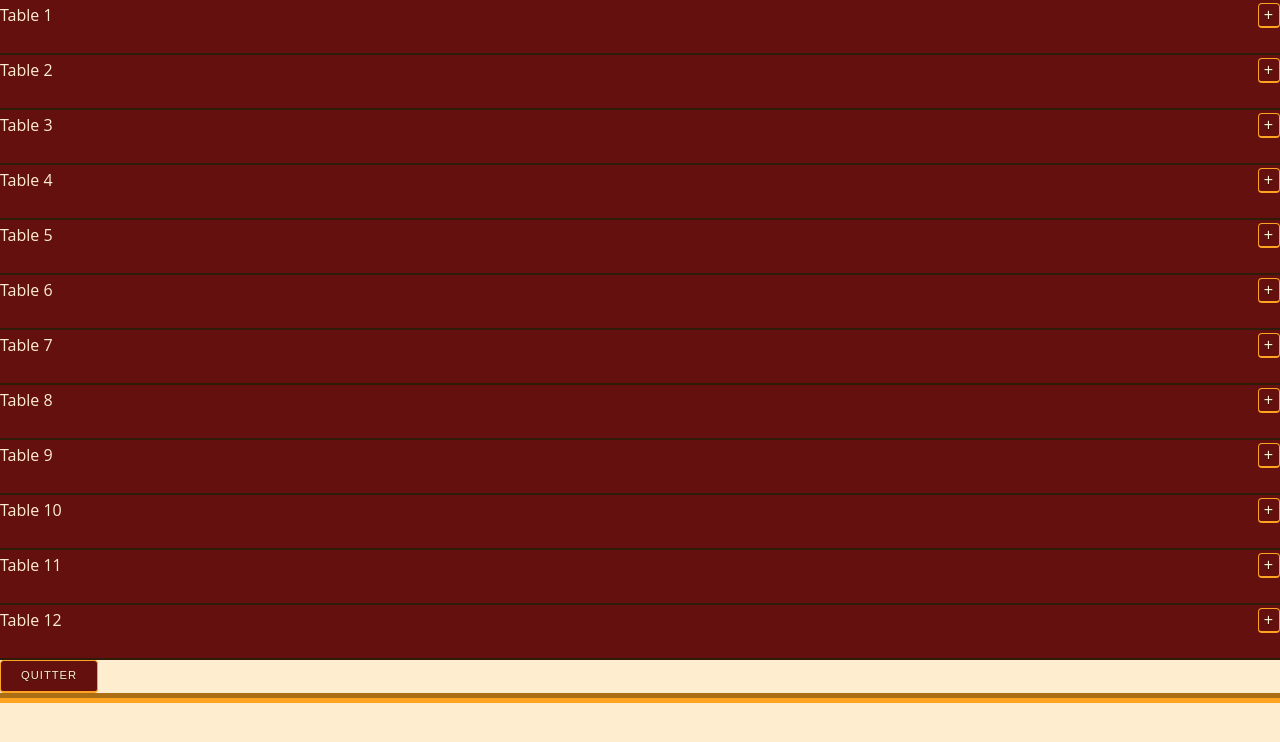
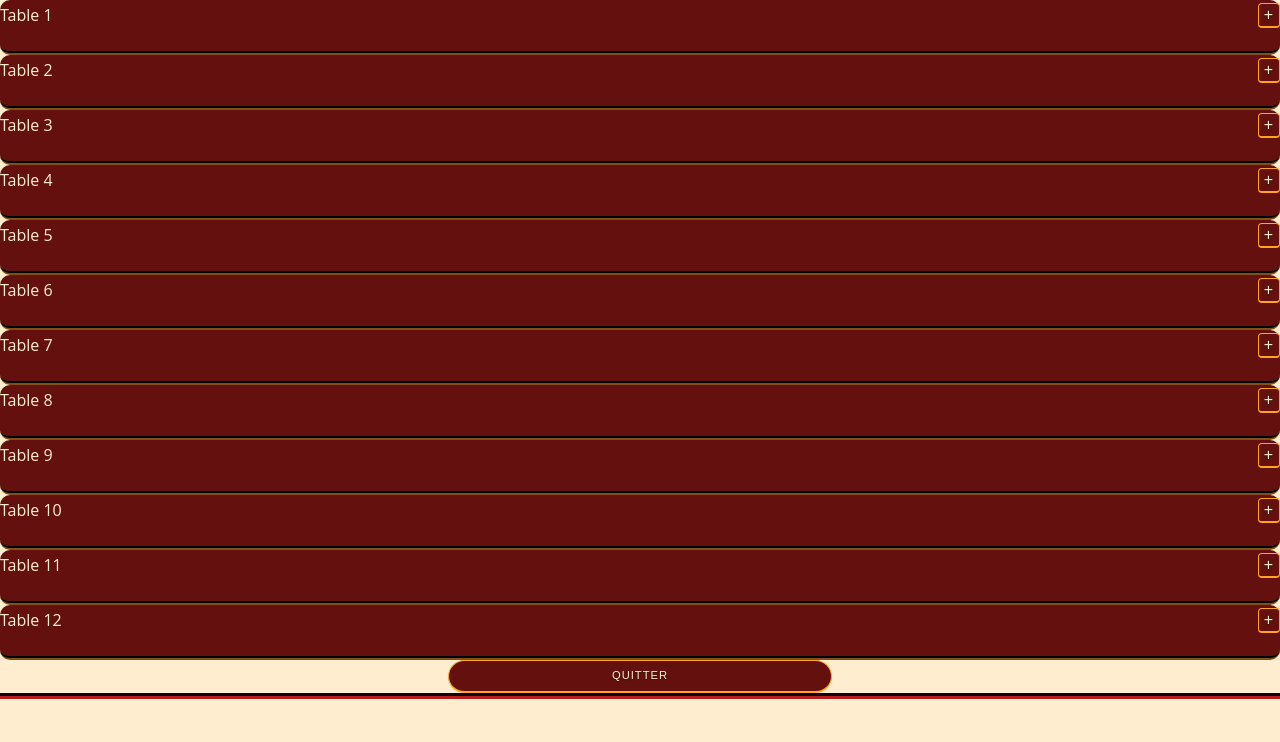
Before and after one commit to nissaba/violette, a PHP site: page /violette/public_html/serveuse.html in a window 1280 px wide. Shown: the top 742 px of the page. Run offline with PHP 8.4, Linux system fonts and the light colour scheme.

Commit message:
update du JS

```diff
--- a/violette/public_html/css/main.css
+++ b/violette/public_html/css/main.css
@@ -44,9 +44,10 @@ body {
 	color: #2E1C08;
 }
 [class="page"]{
-border-bottom-width: 10px;
-      border-bottom-color: #FFA420;
-      border-bottom-style: groove;
+        border-bottom-width: 6px;
+        border-bottom-color:#63100F ;
+     // border-bottom-color: #FFA420;
+        border-bottom-style: groove;
       }
 h1 {
 	color: #2E1C08;
@@ -67,6 +68,23 @@ div#page_tables {
 }
 
 .table {
+
+    //position: absolute;
+    //right: 20px;
+    //width: 40px;
+    //background-color: #b0e0e6;
+
+
+
+    //text-align: 20%;
+     //text-align: right;
+    //margin-left: auto;
+    //margin-right: auto;
+       // margin: auto;
+       // width: 40%, 30%;
+
+    //padding-right: 40%;
+
 	display:inline-block;
 	width:100%;
 	height:55px;
@@ -75,16 +93,35 @@ div#page_tables {
 	padding-top:3px;
 	padding-bottom:2px;
 
-        border-bottom-width: 2px;
+      border-bottom-width: 4px;
       border-bottom-color: #2E1C08;
-      border-bottom-style: solid;
-}
-[class="pastille_table"]{
-    	color: #2E1C08;
-        font-weight: bold;
-         font-style: italic;
+      border-bottom-style: groove;
+
+     // border: 2px solid #a1a1a1;
+    //padding: 2px 20px;
+    //background: #dddddd;
+    //width: 300px;
+    border-radius: 10px;
 }
 
+/*.numero_table{
+    width: 80%;
+}*/
+/*[class="pastille_table"]{
+
+    	//color: #2E1C08;
+       // font-weight: bold;
+         font-style: italic;
+
+         text-align: center;
+    color: red;
+}*/
+
+/*#pastille_table_1{
+    color:blue;font-weight:bold;
+   text-align: center;
+
+}*/
 .cercle{
   background:#FFA420;
   border-radius:50%;
@@ -92,6 +129,9 @@ div#page_tables {
   height:25px;
   border:2px solid #2E1C08;
 
+ color: #2E1C08;
+ font-weight: bold;
+ font-style: italic;
 }
 
 /*
@@ -147,9 +187,14 @@ p {
 	background-color:#FFD133;
 	color:#2E1C08;
 }
+
+il{
+table-layout: fixed;
+width: 50%;
+}
 [class="nom_facture"]{
     display: inline;
-    border: 18px solid #234567 ;
+    border: 2px solid #234567 ;
 
 
 }
@@ -208,9 +253,10 @@ p {
 		}
 
            [class="btn_bar"]     {
-                 display:block;
-                 text-align:center;
-
+                display:block;
+                width:30%;
+                margin:0 auto;
+                 border-radius: 30px;
            }
 
 /*SECTION CONTAINER*/
@@ -229,6 +275,7 @@ form.login_form label {
 	display: block;
 	margin: 6px 0;
 	color: #FFD133;
+
 }
 
 ::-webkit-input-placeholder {
```
Also changed, not shown: violette/public_html/js/main.js (+28 -9 lines).
